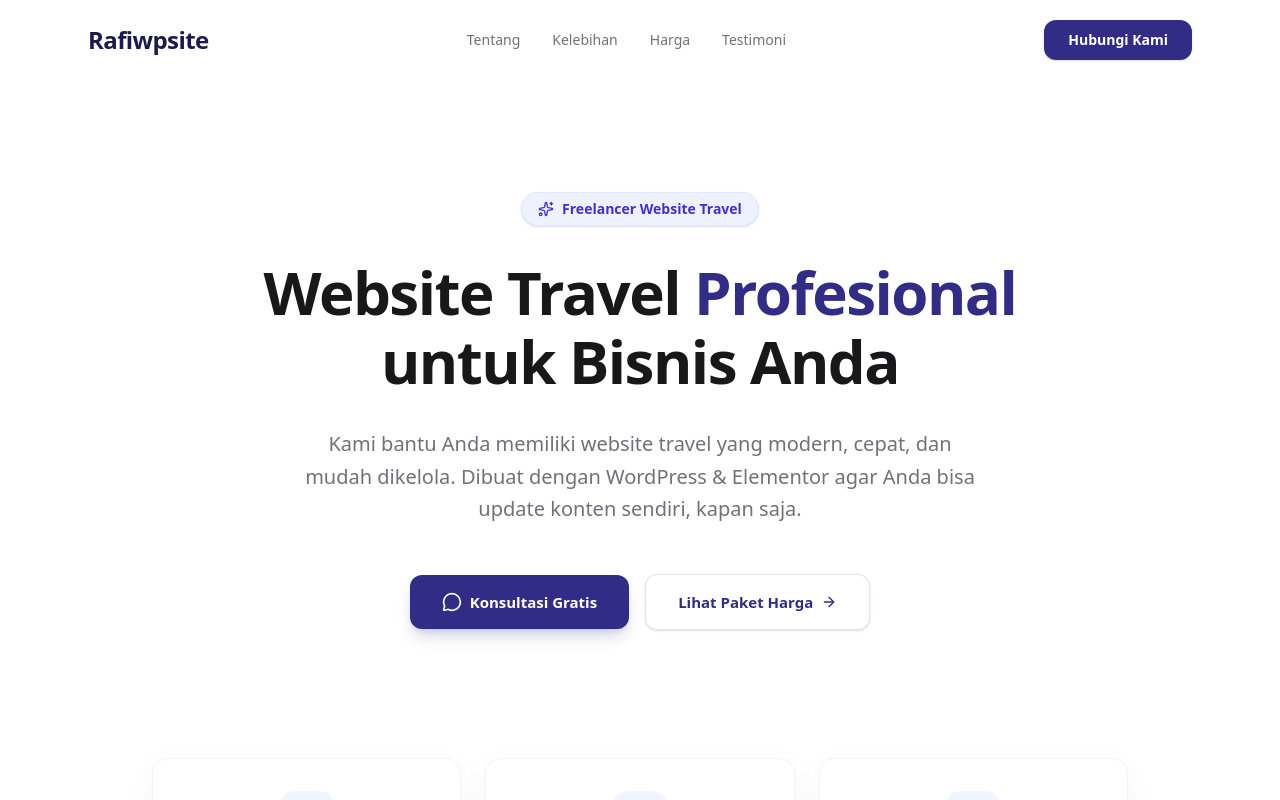
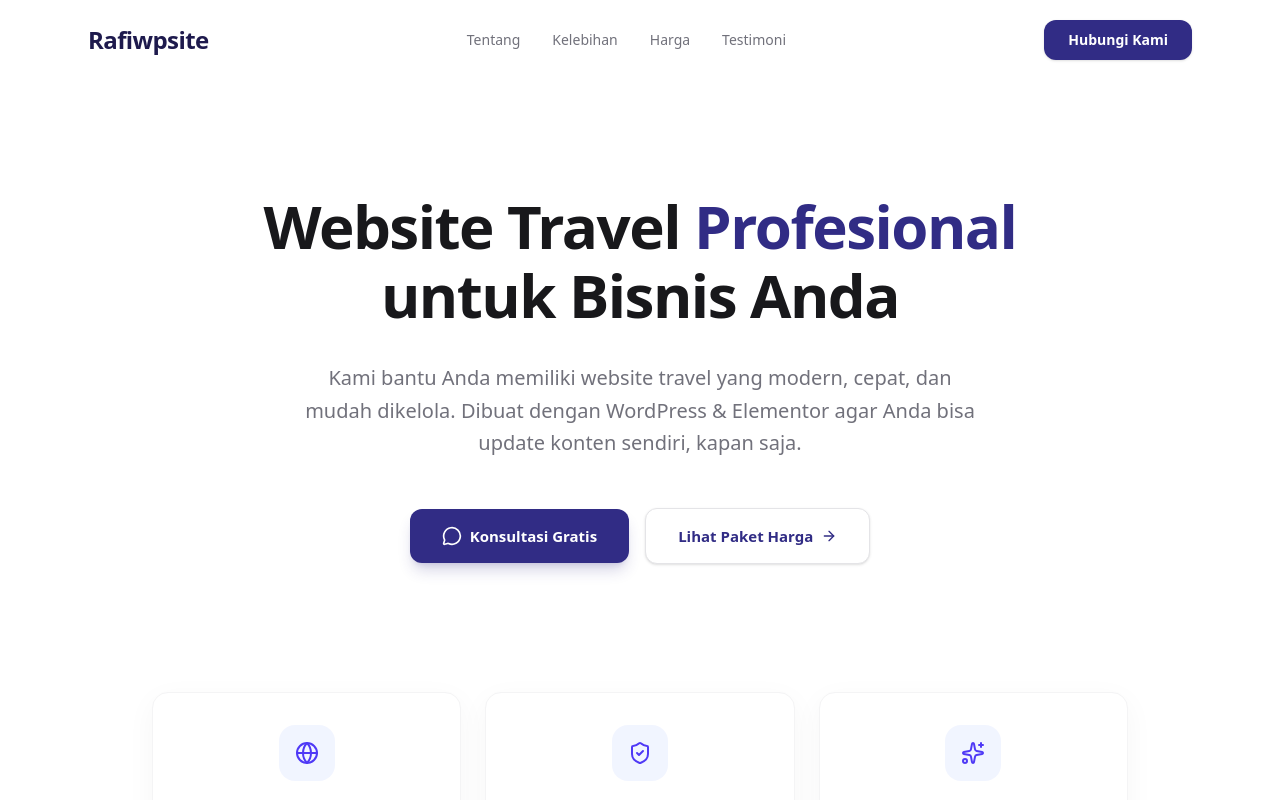
Before and after one commit to damosfxa/leadgen, a Next.js app: page / in a window 1280 px wide. Shown: the top 800 px of the page. Built offline with nearby package versions, Linux system fonts and the light colour scheme; no server answers; the database is empty.

Commit message:
style: remove freelancer badge from hero section

```diff
--- a/src/app/page.tsx
+++ b/src/app/page.tsx
@@ -100,11 +100,6 @@ export default async function LandingPage() {
       {/* 1. HERO SECTION */}
       <section className="pt-20 pb-16 md:pt-28 md:pb-24 px-6 text-center max-w-4xl mx-auto relative">
         <div className="absolute inset-0 bg-[radial-gradient(#f4f4f5_1px,transparent_1px)] [background-size:24px_24px] opacity-50 -z-10"></div>
-
-        <div className="inline-flex items-center gap-2 bg-indigo-50 border border-indigo-100 text-indigo-700 px-4 py-1.5 rounded-full text-sm font-semibold mb-8 shadow-sm">
-          <Sparkles className="w-4 h-4" />
-          <span>Freelancer Website Travel</span>
-        </div>
 
         <h1 className="text-4xl md:text-6xl font-extrabold tracking-tight mb-8 leading-[1.15] text-zinc-900">
           <HighlightText text={heroTitle} />
```
